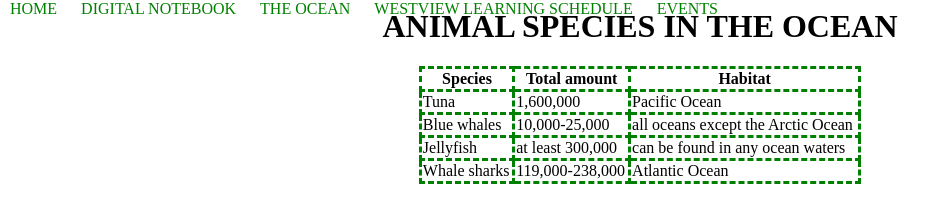
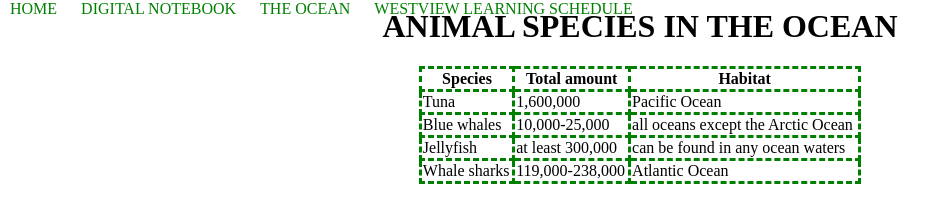
Before and after one commit to WVCS/index-naiac, a plain HTML site: page theocean.html in a window 1280 px wide. Shown: the whole page, without its empty margins (0-948 px from the left). Drawn offline with Linux system fonts and the light colour scheme.

Commit message:
Update theocean.html

```diff
--- a/theocean.html
+++ b/theocean.html
@@ -8,7 +8,7 @@
     <li><a href="page2.html"> DIGITAL NOTEBOOK </a></li>
     <li><a href="theocean.html"> THE OCEAN </a></li>
     <li><a href="https://www.powayusd.com/en-US/Schools/HS/WVHS/Calendars/Schedules/Bell-Schedule"> WESTVIEW LEARNING SCHEDULE </a></li>
-    <li><a href="page3.html"> EVENTS </a></li>
+
   </nav>
 <center>
      <h1> ANIMAL SPECIES IN THE OCEAN </h1>
```
